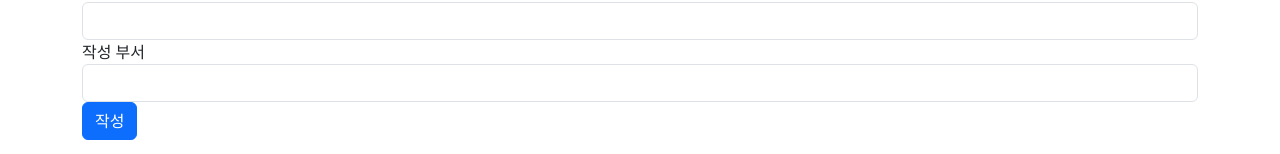
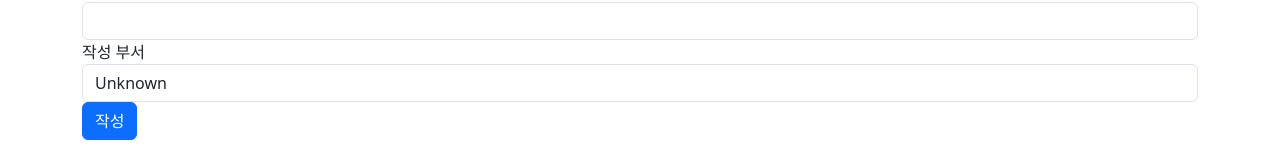
Before and after one commit to jaeyeol31/DeptMgmt, a React (Create React App) app in the folder employee-management/: page /department-board/create in a window 1280 px wide. Shown: the part 282-436 px from the top of the page. Built offline with nearby package versions, Linux system fonts and the light colour scheme.

Commit message:
코멘트전 마지막 수정완

```diff
--- a/employee-management/src/department/DepartmentBoardForm.js
+++ b/employee-management/src/department/DepartmentBoardForm.js
@@ -1,12 +1,12 @@
 import React, { useState, useEffect } from 'react';
 import axios from 'axios';
 import { useNavigate, useParams } from 'react-router-dom';
+import { getDepartmentName } from '../constants'; // 해당 경로에 맞게 수정하세요
 
 const DepartmentBoardForm = () => {
   const [title, setTitle] = useState(''); // 빈 문자열로 초기화
   const [content, setContent] = useState(''); // 빈 문자열로 초기화
   const [author, setAuthor] = useState(''); // 빈 문자열로 초기화
-  const [deptName, setDeptName] = useState(''); // 빈 문자열로 초기화
   const [deptNo, setDeptNo] = useState(null); // 부서 번호를 저장할 상태 추가
   const { id } = useParams(); // 수정할 게시글의 ID
   const navigate = useNavigate();
@@ -21,7 +21,6 @@ const DepartmentBoardForm = () => {
           const employee = response.data;
           console.log('Fetched employee:', employee); // 직원 정보가 올바르게 가져와지는지 확인
           setAuthor(employee.ename);
-          setDeptName(employee.deptName);
           setDeptNo(employee.deptno); // 부서 번호 설정
         })
         .catch(error => {
@@ -83,6 +82,8 @@ const DepartmentBoardForm = () => {
     }
   };
 
+  const deptName = getDepartmentName(deptNo); // 부서 번호를 이용해 부서명을 가져옴
+
   return (
     <div>
       <h2>{id ? '글 수정' : '글 작성'}</h2>
@@ -92,7 +93,7 @@ const DepartmentBoardForm = () => {
           <input
             type="text"
             className="form-control"
-            value={title}
+            value={title || ''}  // title이 undefined일 경우 빈 문자열로 대체
             onChange={(e) => {
               console.log('Title changed:', e.target.value); // 제목 변경 로그
               setTitle(e.target.value);
@@ -104,7 +105,7 @@ const DepartmentBoardForm = () => {
           <label>내용</label>
           <textarea
             className="form-control"
-            value={content}
+            value={content || ''}  // content가 undefined일 경우 빈 문자열로 대체
             onChange={(e) => {
               console.log('Content changed:', e.target.value); // 내용 변경 로그
               setContent(e.target.value);
@@ -117,7 +118,7 @@ const DepartmentBoardForm = () => {
           <input
             type="text"
             className="form-control"
-            value={author}
+            value={author || ''}  // author가 undefined일 경우 빈 문자열로 대체
             readOnly
           />
         </div>
@@ -126,7 +127,7 @@ const DepartmentBoardForm = () => {
           <input
             type="text"
             className="form-control"
-            value={deptName}
+            value={deptName || ''}  // deptName이 undefined일 경우 빈 문자열로 대체
             readOnly
           />
         </div>
```
